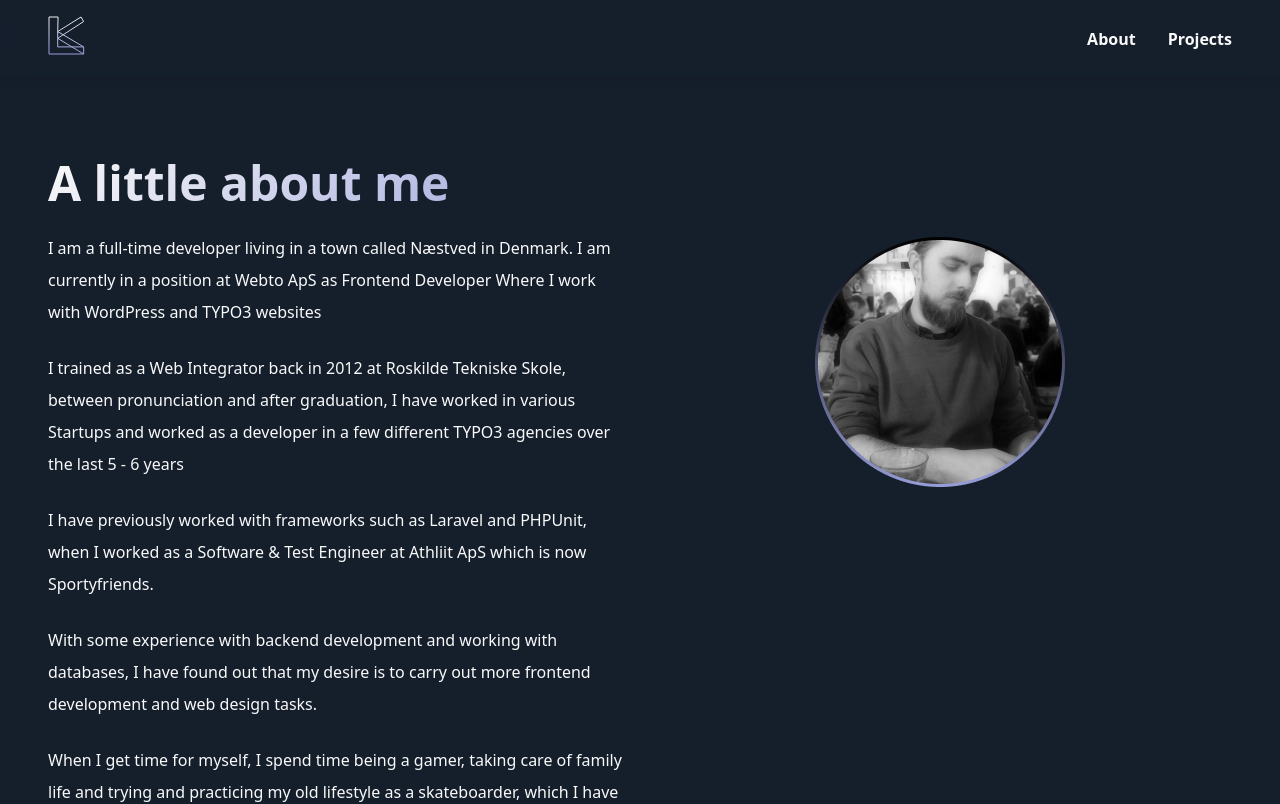
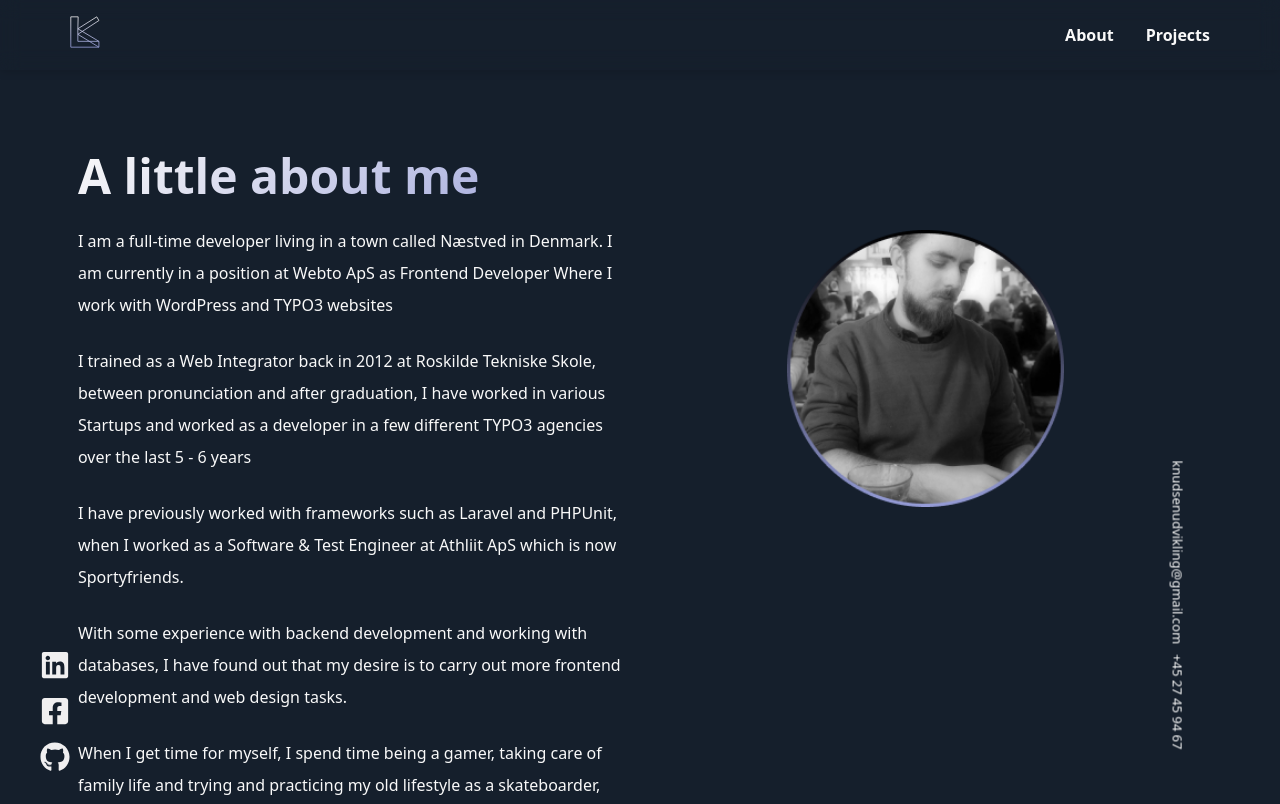
Before and after one commit to lk22/vue-portfolio, a Vue app: page /about in a window 1280 px wide. Shown: the top 804 px of the page. Built offline with nearby package versions, Linux system fonts and the light colour scheme.

Commit message:
adding finishing touches to website

```diff
--- a/src/components/About/Workplace.vue
+++ b/src/components/About/Workplace.vue
@@ -12,12 +12,10 @@
 <template>
   <div class="workplace">
     <div class="row">
-      <div class="col-6">
+      <div class="workplace-header">
         <div class="workplace-title">
           <h3>{{ workplace.title }}</h3>
         </div>
-      </div>
-      <div class="col-6">
         <div class="workplace-logo">
           <img :src="workplace.logo" alt="company logo">
         </div>
@@ -44,6 +42,13 @@
     padding: 0;
   }
 
+  .workplace-header {
+    display: flex;
+    justify-content: space-between;
+    width: 92%;
+    padding-right: 2rem;
+  }
+
   .workplace-position,
   .workplace-title h3,
   .workplace-date {
@@ -53,4 +58,8 @@
     margin-block: 1rem 2rem;
     padding-inline: 0rem 5rem;
   }
+
+  img {
+    width: auto;
+  }
 </style>
--- a/src/components/Base/Header.vue
+++ b/src/components/Base/Header.vue
@@ -27,5 +27,6 @@
 
   .row {
     align-items: center;
+    justify-content: space-between;
   }
 </style>
--- a/src/components/Base/Header/Logo.vue
+++ b/src/components/Base/Header/Logo.vue
@@ -1,5 +1,5 @@
 <template>
-  <div class="col-6">
+  <div class="logo">
     <router-link to="/">
       <img src="/logo.svg" alt="Logo" />
     </router-link>
@@ -9,3 +9,16 @@
 <script setup lang="ts">
   import {RouterLink} from 'vue-router'
 </script>
+
+<style scoped>
+.logo img {
+  height: 2rem;
+}
+
+@media (min-width: 576px) {
+  .logo {
+    width: auto;
+  }
+}
+
+</style>
--- a/src/components/Base/Header/Navigation.vue
+++ b/src/components/Base/Header/Navigation.vue
@@ -20,7 +20,7 @@
 </script>
 
 <template>
-  <div class="col-6">
+  <div class="navigation">
     <nav>
       <ul>
         <li v-for="link in links" :key="link.name">
@@ -30,7 +30,6 @@
     </nav>
   </div>
 </template>
-
 
 <style scoped>
   nav ul {
@@ -47,4 +46,11 @@
     text-decoration: none;
     color: #f9f9f9;
   }
+
+  @media (min-width: 576px) {
+    .navigation {
+      width: 50%;
+    }
+  }
+
 </style>
--- /dev/null
+++ b/src/components/Layout/ContactInformation.vue
@@ -0,0 +1,34 @@
+<template>
+  <div class="contact-information">
+    <div class="email">
+      <a href="mailto: knudsenudvikling@gmail.com">knudsenudvikling@gmail.com</a>
+    </div>
+    <div class="phone">
+      <a href="tel: +45 27 45 94 67">+45 27 45 94 67</a>
+    </div>
+  </div>
+</template>
+
+<style scoped>
+  .contact-information {
+    position: fixed;
+    bottom: 120px;
+    right: 20px;
+    height: 150px;
+    display: flex;
+    gap: 10px;
+    transform: rotate(90deg);
+  }
+
+  a {
+    text-decoration: none;
+    font-weight: 400;
+    font-size: 13px;
+  }
+
+  @media (max-width: 767px) {
+    .contact-information {
+      display: none;
+    }
+  }
+</style>
--- /dev/null
+++ b/src/components/Layout/SocialMedia.vue
@@ -0,0 +1,62 @@
+<script setup lang="ts">
+  // const socialMediaObserver = new IntersectionObserver((entries) => {
+  //   entries.forEach((entry) => {
+  //     if ( !entry.isIntersecting ) {
+  //       entry.classList.remove('social-medias');
+  //       entry.classList.add('fixed-social-medias');
+  //     } else {
+  //       entry.classList.remove('fixed-social-medias');
+  //       entry.classList.add('social-medias')
+  //     }
+  //   })
+  // })
+
+  // const mediaIcons = document.querySelector('.some-list-item');
+  // socialMediaObserver.observe(mediaIcons);
+</script>
+
+<template>
+  <ul class="fixed-social-medias">
+    <li class="some-list-item">
+      <a href="https://www.linkedin.com/in/leo-knudsen-21b6a19a/" target="_blank">
+        <img src="/linkedin.svg" alt="">
+      </a>
+    </li>
+    <li class="some-list-item">
+      <a href="https://www.facebook.com/leo.knudsen.9/" target="_blank">
+        <img src="/facebook-square.svg" alt="">
+      </a>
+    </li>
+    <li class="some-list-item">
+      <a href="https://github.com/lk22" target="_blank">
+        <img src="/github.svg" alt="">
+      </a>
+    </li>
+  </ul>
+</template>
+
+<style scoped>
+  .fixed-social-medias {
+    position: fixed;
+    width: 80px;
+    height: 150px;
+    bottom: 0px;
+    left: 40px;
+  }
+
+  .fixed-social-medias li {
+    list-style: none;
+    margin-bottom: 10px;
+  }
+
+  li img {
+    height: 30px;
+    width: 30px;
+  }
+
+  @media (max-width: 767px) {
+    .fixed-social-medias {
+      display: none;
+    }
+  }
+</style>
--- a/src/layouts/MainLayout.vue
+++ b/src/layouts/MainLayout.vue
@@ -2,6 +2,8 @@
   <Header />
   <main>
     <slot />
+    <SocialMedia />
+    <ContactInformation />
   </main>
   <Footer />
 </template>
@@ -9,4 +11,6 @@
 <script setup lang="ts">
   import Header from '../components/Base/Header.vue'
   import Footer from '../components/Base/Footer.vue'
+  import SocialMedia from '../components/Layout/SocialMedia.vue';
+  import ContactInformation from '../components/Layout/ContactInformation.vue'
 </script>
--- a/src/style.css
+++ b/src/style.css
@@ -24,6 +24,8 @@
   --font-heading-four: 20px;
   --font-heading-five: var(--font-base);
   --font-heading-small: 14px;
+
+
 }
 
 * {
@@ -91,8 +93,9 @@ h6 {
   font-size: var(--font-heading-small);
 }
 
-.container {
-  max-width: 1200px;
+img {
+  width: 100%;
+  height: auto;
 }
 
 section, .section {
@@ -198,6 +201,50 @@ section {
   padding: 0 0.5rem;
 }
 
+@media (min-width: 576px) {
+  .container {
+    max-width: 540px;
+  }
+}
+
+@media (min-width: 768px) {
+  .container {
+    max-width: 720px;
+  }
+}
+
+@media (min-width: 992px) {
+  .container {
+    max-width: 960px;
+  }
+}
+
+@media (min-width: 1200px) {
+  .container {
+    max-width: 1140px;
+  }
+}
+
+@media (min-width: 1400px) {
+  .container {
+    max-width: 1320px;
+  }
+}
+
+@media (max-width: 575px) {
+  .container {
+    max-width: 100%;
+    padding-inline: 20px;
+  }
+
+}
+
+@media (max-width: 991px) {
+  [class*="col-"] {
+    max-width: 100%;
+    flex: 0 0 100%;
+  }
+}
 /* @media (prefers-color-scheme: light) {
   :root {
     color: #213547;
--- a/src/views/About.vue
+++ b/src/views/About.vue
@@ -106,6 +106,10 @@ when I worked as a Software & Test Engineer at Athliit ApS which is now Sportyfr
     padding-block: 5rem;
   }
 
+  .about-image img {
+    width: 50%;
+  }
+
   .other-workplaces {
     margin-top: 2rem;
   }
--- a/src/views/Home.vue
+++ b/src/views/Home.vue
@@ -7,7 +7,7 @@
   <section class="container">
     <div class="row">
       <div class="col-6">
-        <div class="image">
+        <div class="portrait-image">
           <img src="/leo.png" alt="portrait photo" />
         </div>
       </div>
@@ -17,31 +17,6 @@
           <p class="portrait-position">
             <span class="portrait-title">Frontend Developer at Webto ApS</span>
           </p>
-          <div class="email">
-            <a href="mailto: knudsenudvikling@gmail.com">knudsenudvikling@gmail.com</a>
-          </div>
-          <div class="phone">
-            <a href="tel: +45 27 45 94 67">+45 27 45 94 67</a>
-          </div>
-          <div class="social-medias">
-            <ul>
-              <li>
-                <a href="https://www.linkedin.com/in/leo-knudsen-21b6a19a/" target="_blank">
-                  <img src="/linkedin.svg" alt="">
-                </a>
-              </li>
-              <li>
-                <a href="https://www.facebook.com/leo.knudsen.9/" target="_blank">
-                  <img src="/facebook-square.svg" alt="">
-                </a>
-              </li>
-              <li>
-                <a href="https://github.com/lk22" target="_blank">
-                  <img src="/github.svg" alt="">
-                </a>
-              </li>
-            </ul>
-          </div>
         </div>
       </div>
     </div>
@@ -56,7 +31,7 @@
             Im currently working a full time possition in a Danish Digital Agency “Webto ApS” as a frontend developer, where i work with both small, medium, large scaled websites and applications, besides that im owner of Knudsen Design & Udvikling where i work part time as owner and developer.
 
             Im also contributing to Danish Association Life where my development skillsets are put to need
-            You can read more about me and my work experience on my <router-link to="/">LinkedIn profile.</router-link>
+            You can read more about me and my work experience on my <a target="_blank" href="https://www.linkedin.com/in/leo-knudsen-21b6a19a/">LinkedIn profile.</a>
           </p>
         </div>
       </div>
@@ -78,7 +53,7 @@
         />
       </div>
       <div class="col-6">
-        <FeaturedProject
+        <!-- <FeaturedProject
           title="Arsland Photography"
           description="Small photography website / portfolio for a small photography company who works with both photography and picture editing,
 That operates all around Denmark."
@@ -86,6 +61,14 @@ That operates all around Denmark."
           :tags="['WordPress', 'Elementor', 'PHP']"
           link="https://arslandphoto.dk"
           logo="/ap-logo.png"
+        /> -->
+        <FeaturedProject
+          title="VinduespudserXperten"
+          description="Website design project for a danish window cleaning company,  maintaining their custom made CRM system"
+          image="/vpx.png"
+          :tags="['WordPress']"
+          link="https://vinduespudserxperten.dk"
+          logo="/vpx.png"
         />
       </div>
       <div class="col-12 go-to-archive">
@@ -108,6 +91,57 @@ That operates all around Denmark."
 </template>
 
 <style scoped>
+
+@keyframes fadeIn {
+  0% {
+    opacity: 0;
+    transform: translateY(20px);
+  }
+  100% {
+    opacity: 1;
+    transform: translateY(0px);
+  }
+}
+
+  .portrait-image,
+  .portrait-position,
+  .portrait-name,
+  .email,
+  .phone,
+  .social-medias {
+    opacity: 0;
+    animation: fadeIn 0.5s ease-in-out forwards;
+  }
+
+  .portrait-image {
+    transform: translateY(20px);
+    animation-delay: 0.8s;
+  }
+
+  .portrait-position {
+    transform: translateY(20px);
+    animation-delay: 0.6s;
+  }
+
+  .portrait-name {
+    transform: translateY(20px);
+    animation-delay: 0.4s;
+  }
+
+  .email {
+    transform: translateY(20px);
+    animation-delay: 0.8s;
+  }
+
+  .phone {
+    transform: translateY(20px);
+    animation-delay: 1s;
+  }
+
+  .social-medias {
+    transform: translateY(20px);
+    animation-delay: 1.2s;
+  }
   .portrait-info {
     height: 100%;
     display: flex;
--- a/src/views/Projects.vue
+++ b/src/views/Projects.vue
@@ -20,7 +20,7 @@
         />
       </div>
       <div class="col-6">
-        <FeaturedProject
+        <!-- <FeaturedProject
           title="Arsland Photography"
           description="Small photography website / portfolio for a small photography company who works with both photography and picture editing,
 That operates all around Denmark."
@@ -28,9 +28,7 @@ That operates all around Denmark."
           :tags="['WordPress', 'Elementor']"
           link="https://arslandphoto.dk"
           logo="/ap-logo.png"
-        />
-      </div>
-      <div class="col-6">
+        /> -->
         <FeaturedProject
           title="VinduespudserXperten"
           description="Website design project for a danish window cleaning company,  maintaining their custom made CRM system"
@@ -50,6 +48,8 @@ That operates all around Denmark."
           logo="/servicexperten.png"
         />
       </div>
+      <!-- <div class="col-6">
+      </div> -->
       <div class="row other-projects">
         <h2>Other Projects</h2>
         <div class="col-12">
```
